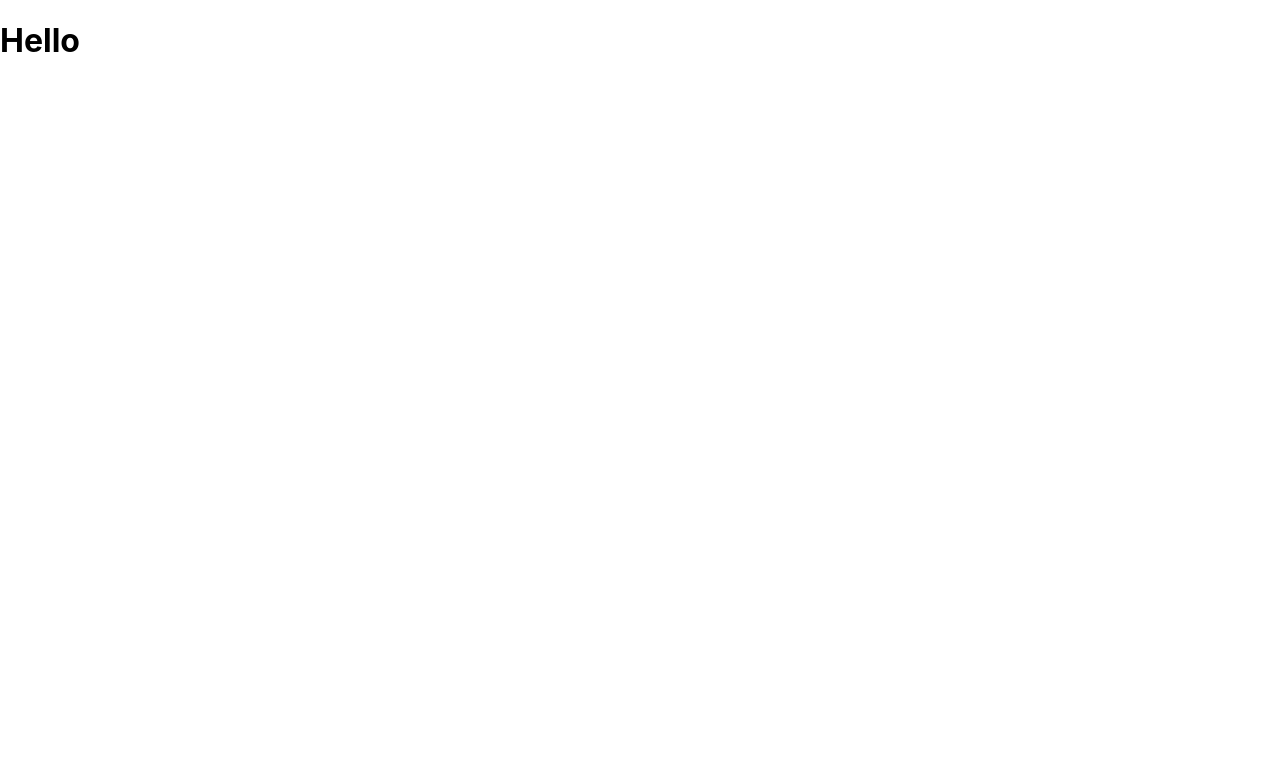
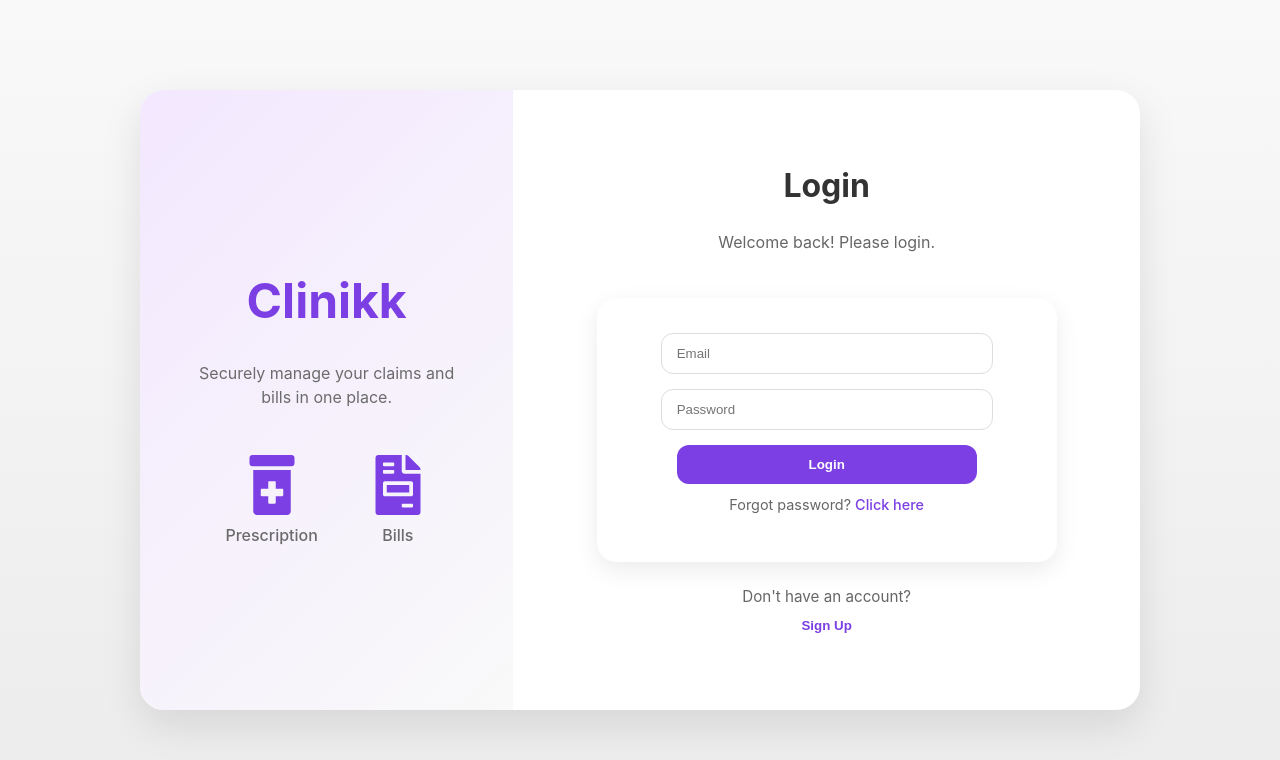
Before and after one commit to Kejdhruv/assignment, a React (Create React App) app in the folder frontend/: page / in a window 1280 px wide. Shown: the top 760 px of the page. Built offline with nearby package versions, Linux system fonts and the light colour scheme.

Commit message:
Login and Sign Up Frontend

```diff
--- a/frontend/package.json
+++ b/frontend/package.json
@@ -11,6 +11,7 @@
     "ajv-keywords": "^5.1.0",
     "react": "^19.1.1",
     "react-dom": "^19.1.1",
+    "react-icons": "^5.5.0",
     "react-router-dom": "^7.8.2",
     "react-scripts": "5.0.1",
     "web-vitals": "^2.1.4"
--- a/frontend/src/App.js
+++ b/frontend/src/App.js
@@ -1,9 +1,10 @@
 import React from "react";
 import { Route, Routes } from 'react-router-dom';
+import Auth from "./Pages/Authentication/Auth";
 function App() {
   return (
     <Routes>
-      <Route path="/" element={<h1>Hello</h1>} />
+      <Route path="/" element={<Auth/>} />
 
     </Routes>
   );
--- /dev/null
+++ b/frontend/src/Pages/Authentication/Auth.css
@@ -0,0 +1,130 @@
+.auth-container {
+  min-height: 100vh;
+  display: flex;
+  justify-content: center;
+  align-items: center;
+  background: linear-gradient(180deg, #f9f9f9 0%, #ececec 100%);
+  font-family: 'Inter', sans-serif;
+}
+
+.auth-card {
+  display: flex;
+  width: 85%;
+  max-width: 1000px;
+  border-radius: 24px;
+  overflow: hidden;
+  box-shadow: 0 15px 40px rgba(0, 0, 0, 0.1);
+  background-color: #fff;
+}
+
+.auth-left {
+  display: none;
+}
+
+@media(min-width: 768px) {
+  .auth-left {
+    display: flex;
+    flex-direction: column;
+    justify-content: center;
+    align-items: center;
+    width: 50%;
+    padding: 50px;
+    background: linear-gradient(135deg, #f3e8ff, #f9f9f9);
+  }
+}
+
+.auth-title {
+  font-size: 3rem;
+  font-weight: 700;
+  color: #7b3fe4;
+  margin-bottom: 15px;
+  text-align: center;
+}
+
+.auth-subtitle {
+  font-size: 1rem;
+  color: #6b6b6b;
+  text-align: center;
+  line-height: 1.5;
+}
+
+/* New: icons container */
+.auth-icons {
+  display: flex;
+  justify-content: center;
+  align-items: center;
+  gap: 50px;          /* space between icons */
+  margin-top: 30px;
+  flex-wrap: wrap;     /* wraps on smaller screens */
+}
+
+.icon-wrapper {
+  display: flex;
+  flex-direction: column;
+  align-items: center;
+  text-align: center;
+  color: #7b3fe4;
+  font-weight: 500;
+  transition: transform 0.3s ease;
+}
+
+.icon-wrapper p {
+  margin-top: 10px;
+  font-size: 1rem;
+  color: #6b6b6b;
+}
+
+.icon-wrapper:hover {
+  transform: translateY(-5px);
+}
+
+.auth-right {
+  width: 100%;
+  padding: 50px 40px;
+  display: flex;
+  flex-direction: column;
+  justify-content: center;
+}
+
+.auth-header {
+  text-align: center;
+  margin-bottom: 30px;
+}
+
+.auth-header h2 {
+  font-size: 2rem;
+  font-weight: 700;
+  color: #333;
+}
+
+.auth-header p {
+  font-size: 1rem;
+  color: #666;
+  margin-top: 8px;
+}
+
+.auth-toggle {
+  text-align: center;
+  margin-top: 25px;
+  color: #666;
+  font-size: 0.95rem;
+}
+
+.auth-toggle button {
+  color: #7b3fe4;
+  font-weight: 600;
+  background: none;
+  border: none;
+  cursor: pointer;
+  transition: color 0.3s ease;
+}
+
+.auth-toggle button:hover {
+  color: #5e2fcf;
+  text-decoration: underline;
+}
+
+/* Optional: smooth transition for the forms */
+.auth-right form {
+  transition: all 0.3s ease;
+}
--- /dev/null
+++ b/frontend/src/Pages/Authentication/Auth.jsx
@@ -0,0 +1,50 @@
+import { useState } from "react";
+import { FaPrescriptionBottleAlt, FaFileInvoice } from "react-icons/fa";
+import Login from "./Login";
+import SignUp from "./SignUp";
+import "./Auth.css";
+
+export default function Auth() {
+  const [isLogin, setIsLogin] = useState(true);
+
+  return (
+    <div className="auth-container">
+      <div className="auth-card">
+        {/* Left side - icons + title */}
+        <div className="auth-left">
+          <h1 className="auth-title">Clinikk</h1>
+          <p className="auth-subtitle">Securely manage your claims and bills in one place.</p>
+
+          <div className="auth-icons">
+            <div className="icon-wrapper">
+              <FaPrescriptionBottleAlt size={60} color="#7b3fe4" />
+              <p>Prescription</p>
+            </div>
+            <div className="icon-wrapper">
+              <FaFileInvoice size={60} color="#7b3fe4" />
+              <p>Bills</p>
+            </div>
+          </div>
+        </div>
+
+        {/* Right side - forms */}
+        <div className="auth-right">
+          <div className="auth-header">
+            <h2>{isLogin ? "Login" : "Sign Up"}</h2>
+            <p>{isLogin ? "Welcome back! Please login." : "Create your account."}</p>
+          </div>
+
+          {isLogin ? <Login /> : <SignUp />}
+
+          <p className="auth-toggle">
+            {isLogin ? (
+              <>Don't have an account? <button onClick={() => setIsLogin(false)}>Sign Up</button></>
+            ) : (
+              <>Already have an account? <button onClick={() => setIsLogin(true)}>Login</button></>
+            )}
+          </p>
+        </div>
+      </div>
+    </div>
+  );
+}
--- /dev/null
+++ b/frontend/src/Pages/Authentication/Login.css
@@ -0,0 +1,67 @@
+.form-container {
+  background-color: #fff;
+  padding: 35px 30px;
+  border-radius: 20px;
+  box-shadow: 0 8px 25px rgba(0,0,0,0.08);
+  width: 100%;
+  max-width: 400px;
+  margin: auto;
+  text-align: center;
+}
+
+.form-title {
+  font-size: 1.7rem;
+  color: #333;
+  margin-bottom: 20px;
+  font-weight: 600;
+}
+
+input[type="email"],
+input[type="password"] {
+  width: 90%;
+  max-width: 300px; /* shorter input width */
+  padding: 12px 15px;
+  border: 1px solid #ddd;
+  border-radius: 12px;
+  margin: 0 auto 15px auto; /* center input */
+  display: block;
+  outline: none;
+  transition: 0.3s;
+}
+
+input[type="email"]:focus,
+input[type="password"]:focus {
+  border-color: #7b3fe4;
+  box-shadow: 0 0 5px rgba(123,63,228,0.3);
+}
+
+button {
+  width: 90%;
+  max-width: 300px; /* same as inputs */
+  padding: 12px;
+  background-color: #7b3fe4;
+  color: white;
+  border: none;
+  border-radius: 12px;
+  cursor: pointer;
+  font-weight: 600;
+  margin: 0 auto;
+  display: block;
+  transition: 0.3s;
+}
+
+button:hover {
+  background-color: #5e2fcf;
+}
+
+.form-footer {
+  margin-top: 12px;
+  font-size: 0.9rem;
+  color: #666;
+}
+
+.form-footer .link {
+  color: #7b3fe4;
+  cursor: pointer;
+  font-weight: 500;
+}
--- /dev/null
+++ b/frontend/src/Pages/Authentication/Login.jsx
@@ -0,0 +1,16 @@
+import "./Login.css";
+
+export default function Login() {
+  return (
+    <div className="form-container">
+      <form className="form">
+        <input type="email" placeholder="Email" required />
+        <input type="password" placeholder="Password" required />
+        <button type="submit">Login</button>
+      </form>
+      <p className="form-footer">
+        Forgot password? <span className="link">Click here</span>
+      </p>
+    </div>
+  );
+}
--- /dev/null
+++ b/frontend/src/Pages/Authentication/SignUp.css
@@ -0,0 +1,67 @@
+.form-container {
+  background-color: #fff;
+  padding: 35px 30px;
+  border-radius: 20px;
+  box-shadow: 0 8px 25px rgba(0,0,0,0.08);
+  width: 100%;
+  max-width: 400px;
+  margin: auto;
+  text-align: center;
+}
+
+.form-title {
+  font-size: 1.7rem;
+  color: #333;
+  margin-bottom: 20px;
+  font-weight: 600;
+}
+
+input[type="text"],
+input[type="email"],
+input[type="password"] {
+  width: 90%;
+  max-width: 300px; /* shorter width */
+  padding: 12px 15px;
+  border: 1px solid #ddd;
+  border-radius: 12px;
+  margin: 0 auto 15px auto; /* center inputs */
+  display: block;
+  outline: none;
+  transition: 0.3s;
+}
+
+input:focus {
+  border-color: #7b3fe4;
+  box-shadow: 0 0 5px rgba(123,63,228,0.3);
+}
+
+button {
+  width: 90%;
+  max-width: 300px; /* match input width */
+  padding: 12px;
+  background-color: #7b3fe4;
+  color: white;
+  border: none;
+  border-radius: 12px;
+  cursor: pointer;
+  font-weight: 600;
+  margin: 0 auto;
+  display: block;
+  transition: 0.3s;
+}
+
+button:hover {
+  background-color: #5e2fcf;
+}
+
+.form-footer {
+  margin-top: 12px;
+  font-size: 0.9rem;
+  color: #666;
+}
+
+.form-footer .link {
+  color: #7b3fe4;
+  cursor: pointer;
+  font-weight: 500;
+}
--- /dev/null
+++ b/frontend/src/Pages/Authentication/SignUp.jsx
@@ -0,0 +1,21 @@
+import "./SignUp.css";
+import { useState } from "react";
+import React from "react";
+import { useEffect } from "react";
+import { Navigate } from "react-router-dom";
+
+export default function SignUp() {
+  return (
+    <div className="form-container">
+      <form className="form">
+        <input type="text" placeholder="Full Name" required />
+        <input type="email" placeholder="Email" required />
+        <input type="password" placeholder="Password" required />
+        <button type="submit">Sign Up</button>
+      </form>
+      <p className="form-footer">
+        Already have an account? <span className="link">Login</span>
+      </p>
+    </div>
+  );
+}
```
Also changed, not shown: 1 other file (tests, documents, lock files or other folders).
